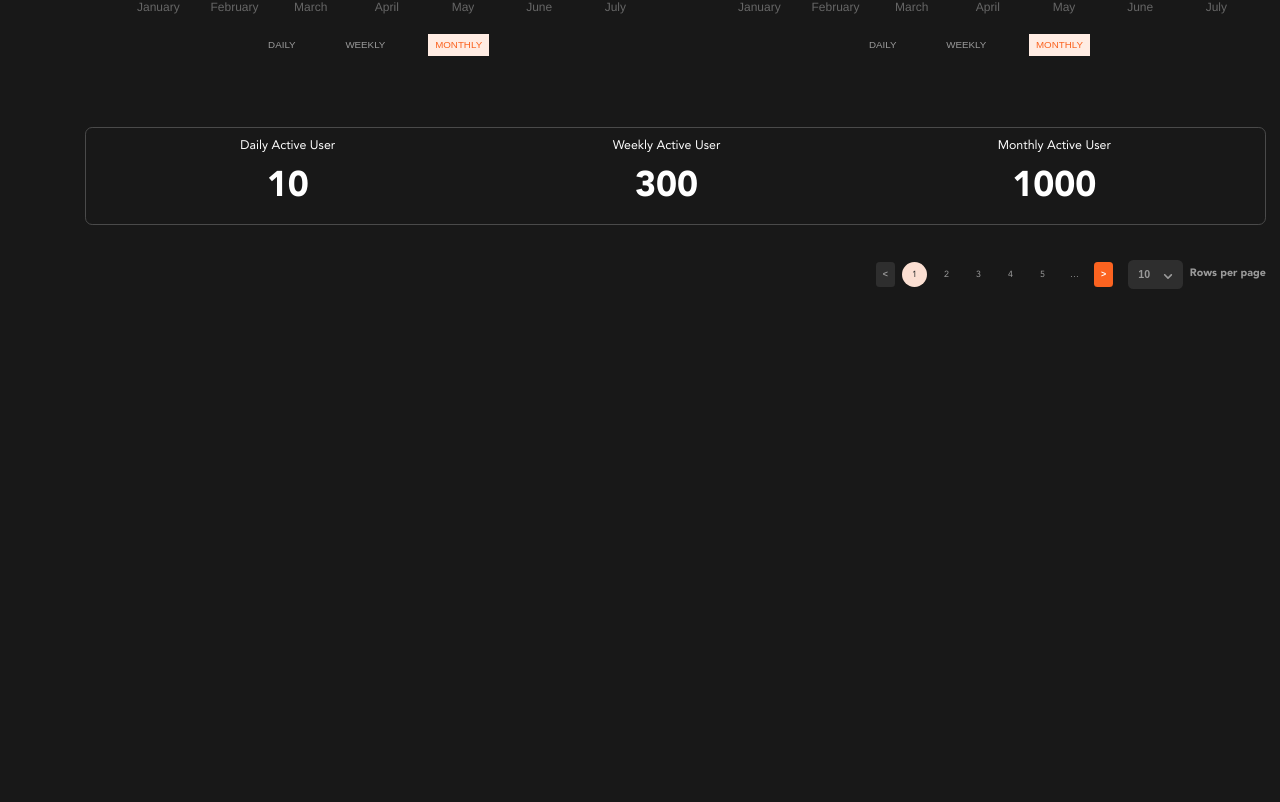
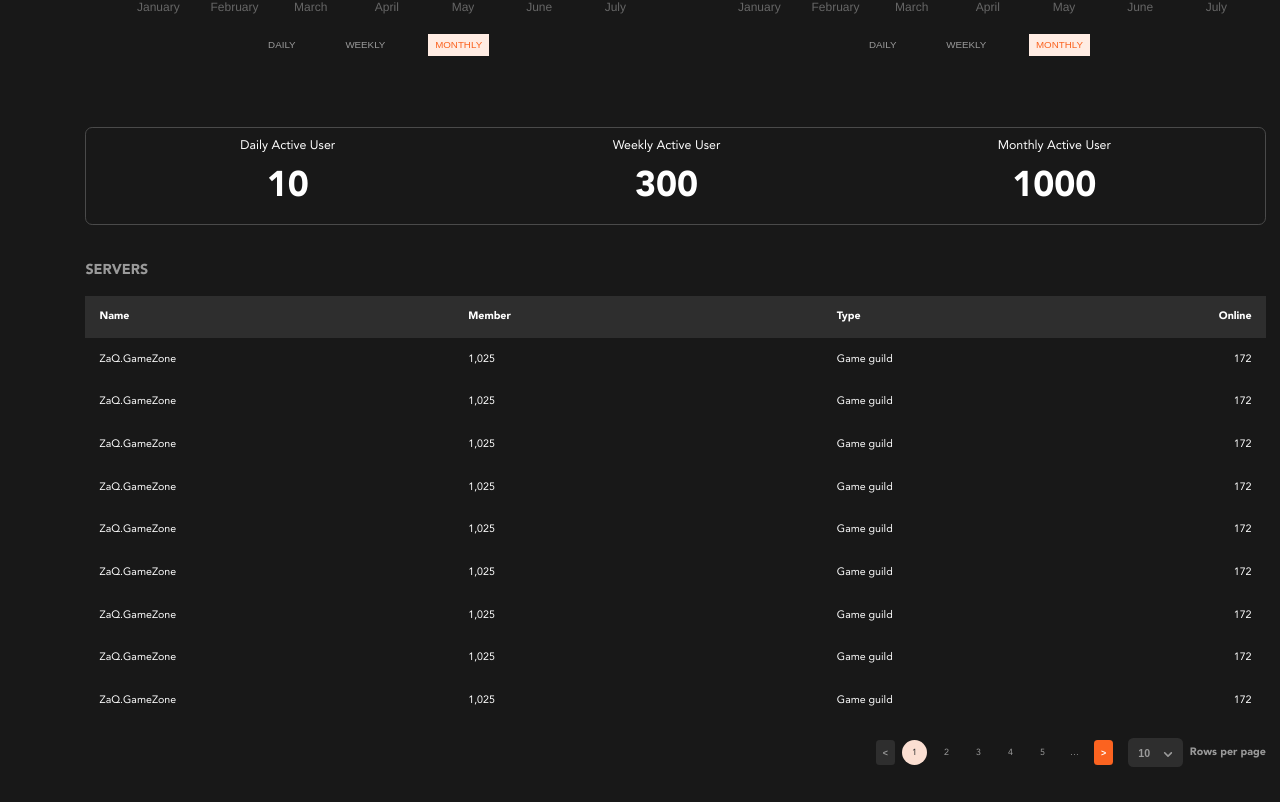
Before and after one commit to devchux/gamic-dashboard, a React (Create React App) app: page / in a window 1280 px wide. Shown: the part 417-1219 px from the top of the page. Before the commit the page ends 800 px from the top, so only its background shows below. Built offline with nearby package versions, Linux system fonts and the light colour scheme.

Commit message:
create table

```diff
--- a/src/assets/scss/pages/dashboard/dashboard.scss
+++ b/src/assets/scss/pages/dashboard/dashboard.scss
@@ -1,3 +1,5 @@
+@import "../../shared/colors.scss";
+
 .dashboard-page {
   .graph-wrapper {
     display: flex;
@@ -19,4 +21,43 @@
   .user-counts-wrapper {
     margin: 4rem 0;
   }
+
+  .server-table-wrapper {
+    .table-title {
+      font-size: 1.6rem;
+      line-height: 2.4rem;
+      text-transform: uppercase;
+      color: $dustyGrey;
+    }
+
+    .server-table {
+      margin: 1.6rem 0 1.8rem 0;
+
+      > div {
+        display: flex;
+        justify-content: space-between;
+        padding: 1.6rem;
+
+        > div {
+          width: 32%;
+          font-size: 1.2rem;
+          line-height: 1.6rem;
+
+          &:last-child {
+            width: 4%;
+            text-align: right;
+          }
+        }
+
+        &.table-header {
+          background-color: $mineShaft;
+
+          > div {
+            font-weight: 900;
+            text-transform: capitalize;
+          }
+        }
+      }
+    }
+  }
 }
--- a/src/pages/dashboard/index.jsx
+++ b/src/pages/dashboard/index.jsx
@@ -13,7 +13,71 @@ const Dashboard = () => {
       <div className="user-counts-wrapper">
         <UserCounts />
       </div>
+      <div className="server-table-wrapper">
+        <h4 className="table-title">Servers</h4>
         <div className="server-table">
+          <div className="table-header">
+            <div>Name</div>
+            <div>member</div>
+            <div>type</div>
+            <div>online</div>
+          </div>
+          <div className="table-row">
+            <div>ZaQ.GameZone</div>
+            <div>1,025</div>
+            <div>Game guild</div>
+            <div>172</div>
+          </div>
+          <div className="table-row">
+            <div>ZaQ.GameZone</div>
+            <div>1,025</div>
+            <div>Game guild</div>
+            <div>172</div>
+          </div>
+          <div className="table-row">
+            <div>ZaQ.GameZone</div>
+            <div>1,025</div>
+            <div>Game guild</div>
+            <div>172</div>
+          </div>
+          <div className="table-row">
+            <div>ZaQ.GameZone</div>
+            <div>1,025</div>
+            <div>Game guild</div>
+            <div>172</div>
+          </div>
+          <div className="table-row">
+            <div>ZaQ.GameZone</div>
+            <div>1,025</div>
+            <div>Game guild</div>
+            <div>172</div>
+          </div>
+          <div className="table-row">
+            <div>ZaQ.GameZone</div>
+            <div>1,025</div>
+            <div>Game guild</div>
+            <div>172</div>
+          </div>
+          <div className="table-row">
+            <div>ZaQ.GameZone</div>
+            <div>1,025</div>
+            <div>Game guild</div>
+            <div>172</div>
+          </div>
+          <div className="table-row">
+            <div>ZaQ.GameZone</div>
+            <div>1,025</div>
+            <div>Game guild</div>
+            <div>172</div>
+          </div>
+          <div className="table-row">
+            <div>ZaQ.GameZone</div>
+            <div>1,025</div>
+            <div>Game guild</div>
+            <div>172</div>
+          </div>
+        </div>
+      </div>
       <div>
         <Pagination
           currentPage={1}
@@ -26,7 +90,6 @@ const Dashboard = () => {
         />
       </div>
     </div>
-    </div>
   );
 };
 
```
Lines whose indentation alone changed are shown as unchanged.
